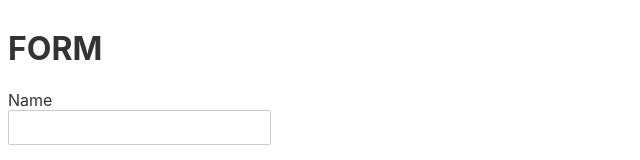
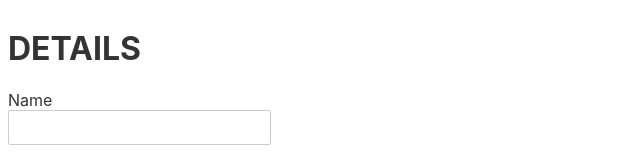
Before and after one commit to kumar123-creator/VALIDATTION-FORM, a Svelte app: page / in a window 1280 px wide. Shown: the top 160 px of the page, without its empty margins (0-640 px from the left). Built offline with nearby package versions, Linux system fonts and the light colour scheme.

Commit message:
FINAL CODE

```diff
--- a/src/App.svelte
+++ b/src/App.svelte
@@ -1,5 +1,5 @@
 
-<h1>FORM</h1>
+<h1>DETAILS</h1>
 <script>
   import { onMount } from "svelte";
 
```
